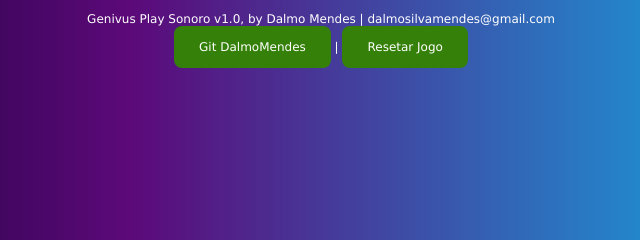
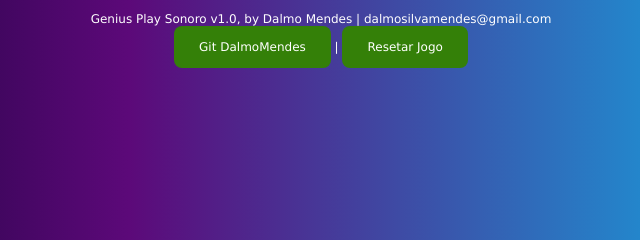
Before and after one commit to DalmoMendes/GeniusPlaySonoro, a plain HTML site: page index.html in a window 1280 px wide. Shown: the top 240 px of the page, 319-959 px from the left. Drawn offline with Linux system fonts and the light colour scheme.

Commit message:
Update index.html
Correções

```diff
--- a/index.html
+++ b/index.html
@@ -30,7 +30,7 @@ Tente fazer a música parar.
     <title>Genius Play Sonoro</title>
 </head>
 <body>
-    <p class="text-center">Genivus Play Sonoro v1.0, by Dalmo Mendes | dalmosilvamendes@gmail.com <br>
+    <p class="text-center">Genius Play Sonoro v1.0, by Dalmo Mendes | dalmosilvamendes@gmail.com <br>
     <a class="btn" href="https://github.com/DalmoMendes">Git DalmoMendes</a> |
     <a class="btn resetar" href="index.html">Resetar Jogo</a>
 </p>
```
